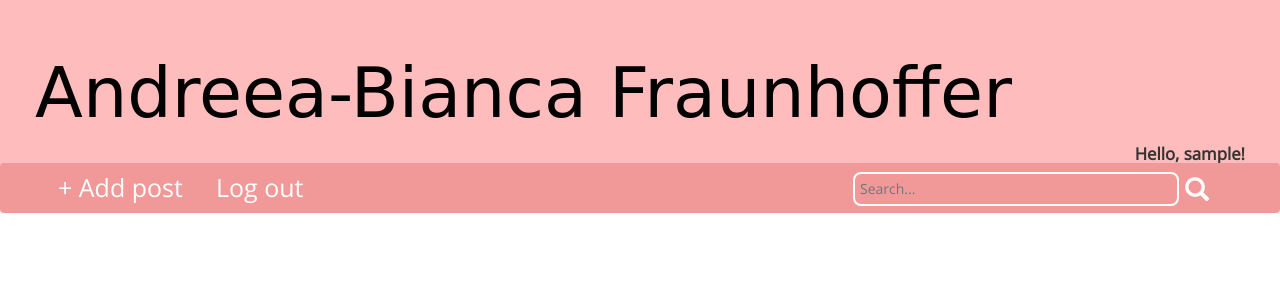
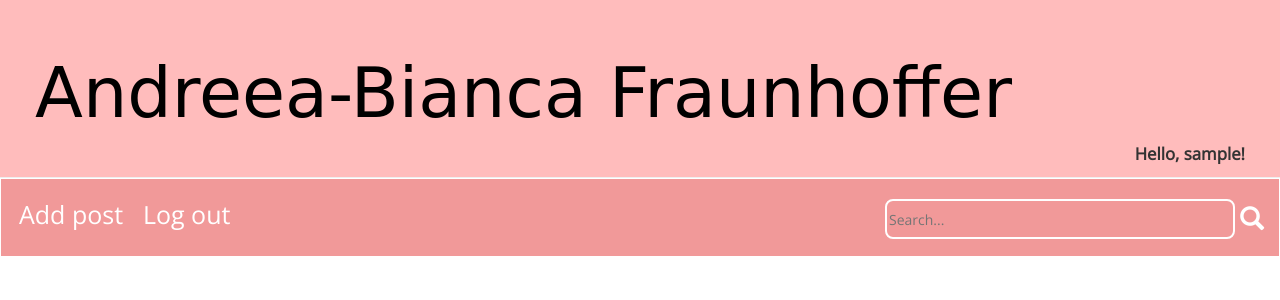
Before and after one commit to biatheawesome/my-first-blog, a Django app: page / in a window 1280 px wide. Shown: the top 300 px of the page. Run offline with Django 3.2, Linux system fonts and the light colour scheme; the visitor is signed in with stand-in values (Sample User, id 1); data that the repository does not hold is empty; some libraries are stand-ins or nearby versions; some web fonts are replaced.

Commit message:
css; site looks prettier

```diff
--- a/blog/static/css/blog.css
+++ b/blog/static/css/blog.css
@@ -1,74 +1,10 @@
-/* .page-header{
-    background-color: #f19999;
-    margin-top: 0px;
-    font-family: 'Open Sans', sans-serif;
-    padding: 45px 45px 45px 45px;
-}
-
-.page-header h1, .page-header h1 a, .page-header h1 a:visited, .page-header h1 a:active, .page-header a {
-    color: #0E131F;
-    font-size: 40pt;
-    text-decoration: none;
-}
-
-
-.navbar{
-
-}
-
-/* .page-header button{
-    transition-duration: 0.4s;
-    background-color: #ffc5c5;
-    font-size: 20px;
-    padding: 15px;
-    float: right;
-    top: -100px;
-    border-radius: 12px;
-    border: transparent;
-}
-
-.page-header button:hover{
-    background-color: transparent;
-    border: 1px solid #0E131F;
-    color: #0E131F;
-}
-
-.page-header input {
-    position: relative;
-    top: -75px;
-    float: right;
-    clear: right;
-    padding: 15px;
-    padding-bottom: 5px;
-    font-size: 22px;
-    border: thin lightslategray;
-}
-
-.title, .title h2, .title h2 a, .title h2 a:visited, .title h2 a:active {
-    font-family: 'Open Sans', sans-serif;
-    color: #0E131F;
-}
-
-.post {
-    background-color: wheat;
-    font-family: 'Raleway', sans-serif;
-}
-
- .search-button {
-    position: relative;
-    top: -51px;
-}
-
-.thumbnailimg {
-    position: relative;
-} */
 
 /*start base.html*/
 
 
 .page-header{
     background-color: #ffbcbc;
-    margin-top: 0px;
+    margin: 0px;
     font-weight: 600;
     padding: 35px;
 }
@@ -83,79 +19,59 @@
     color: black;
 }
 
-.login-menu {
+.hello-user {
     float: right;
     font-family: 'Open Sans', sans-serif;
     font-size: larger;
     top: 35px;
 }
 
-.navbar{
-    background-color:#f19999;
-    margin-top: 0px;
-    top:-35px;
-    height: 50px;
+ul {
+  list-style-type: none;
+  margin: 0;
+  padding: 10;
+  background-color:#f19999;
 }
 
-.new-post{
-    position: relative;
-    top:-5px;
-    margin-left:42px;
+li {
+    display: inline-block;
+    padding: 8px;
 }
 
-.new-post button{
-    padding: 15px;
-    background-color: transparent;
-    border: transparent;
-    font-family: 'Open Sans', sans-serif;
-    font-size: 25px;
-
-}
-
-.glyphicon.glyphicon-plus{
-    color: white;
-
-}
-
-.log-out a, .log-out a:visited, .log-out a:active {
+li a, li a:visited, li a:active {
+    text-align: center;
     font-family: 'Open Sans', sans-serif;
     position: relative;
     float: left;
-    top:-64px;
-    left: 200px;
-    padding: 15px;
     background-color: transparent;
     border: transparent;
     font-size: 25px;
     color: white;
 }
 
-.log-out a:hover {
+li a:hover {
     text-decoration: none;
 }
 
 .search-bar{
-    position: relative;
-    left:-100px;
-    float:right;
-    top:-47px;
-
+    float: right;
 }
 
 .navbar input{
+    position: relative;
+    top: 10px;
     background-color: transparent;
-    padding: 5px;
-    padding-right: 140px;
+    width: 350;
+    height: 40;
     border-radius: 8px;
     border:solid 2px white ;
     font-family: 'Open Sans', sans-serif;
 }
 
 .search-button{
-    position: absolute;
-    float:right;
-    top:-1px;
-    right:-35px;
+    float: right;
+    position: relative;
+    top:11px;
 
 }
 
@@ -189,12 +105,13 @@
 
 .post{
     background-color: #ffe9e9;
+    border-radius: 10px;
 
 }
 
 .title{
     font-family: 'Open Sans', sans-serif;
-
+    padding-left: 10px;
 
 }
 
@@ -205,16 +122,19 @@
 
 .date{
     font-style: italic;
+    padding-left: 10px;
 
 }
 
 .thumbnailimg{
+    padding-left: 10px;
 
 }
 
 .text{
     font-family: 'Raleway', sans-serif;
     font-size: larger;
+    padding-left: 10px;
 
 }
 
@@ -224,6 +144,7 @@
 }
 
 /*end post_list*/
+
 /*start post_detail*/
 
 .edit-button{
@@ -241,14 +162,43 @@
 
 }
 
+.big-title{
+    padding-left: 10px;
+}
+
 .big-image{
+    padding-left: 10px;
 
 }
 
 .big-text{
+    padding-left: 10px;
 
+}
+
+.add-comment, .add-comment a, .add-comment a:visited, .add-comment a:active{
+    color: #0E131F;
+    font-size: large;
 }
 
 .comment{
     margin: 20px 0px 20px 20px;
+    background-color: #ffe9e9;
+    border-radius: 10px;
 }
+
+.comment-author, .comment-text {
+    padding-left: 10px;
+}
+
+/* end post_detail*/
+
+/*start add_comment_to_post */
+
+.new-comment {
+    font-family: 'Open Sans', sans-serif;
+}
+
+.add-comment-tab input{
+    border-radius: 8px;
+}
--- a/blog/templates/blog/base.html
+++ b/blog/templates/blog/base.html
@@ -2,6 +2,7 @@
 
 <html>
     <head>
+
         <title>Bianca's Bridging Coursework</title>
         <link rel="stylesheet" href="//maxcdn.bootstrapcdn.com/bootstrap/3.2.0/css/bootstrap.min.css">
         <link rel="stylesheet" href="//maxcdn.bootstrapcdn.com/bootstrap/3.2.0/css/bootstrap-theme.min.css">
@@ -9,38 +10,51 @@
         <link href="https://fonts.googleapis.com/css2?family=Raleway+Dots&display=swap" rel="stylesheet">
         <link href="https://fonts.googleapis.com/css2?family=&display=Raleway&display=swap" rel="stylesheet">
         <link rel="stylesheet" href="{% static 'css/blog.css' %}">
+
     </head>
 
     <body>
 
+
         <div class="page-header">
+
             <div class="blog-title">
                 <h1><a href="/">Andreea-Bianca Fraunhoffer</a></h1>
             </div>
 
-            <div class="login-menu">
+            <div class="hello-user">
             {%if user.is_authenticated%}
                 <p>Hello, {{ user.username }}!</p>
-            {%else%}
-            <a href="{% url 'login' %}" class="hello-user"><span class="glyphicon glyphicon-lock"></span></a>
             {%endif%}
             </div>
 
         </div>
 
+
         <div class="navbar">
 
+            <ul>
+
             {% if user.is_authenticated %}
-            <div class="new-post">
-                <a href="{% url 'post_new' %}"><button type="button"<span class="glyphicon glyphicon-plus"></span> Add post</button></a>
-            </div>
 
-            <div class="log-out">
+            <li><div class="new-post">
+                <a href="{% url 'post_new' %}"> Add post</a>
+            </div></li>
+
+            <li><div class="log-out">
                 <a href="{% url 'logout' %}"> Log out</a>
-            </div>
+            </div></li>
+
+            {%else%}
+
+            <li><div class="login-button">
+                <a href="{% url 'login' %}"> Log in</a>
+            </div></li>
+
             {% endif %}
 
-            <div class="search-bar">
+
+            <li></li><div class="search-bar">
 
             <form action="{% url 'post_search' %}" method="GET">
                 {%csrf_token%}
@@ -52,7 +66,9 @@
 
             </form>
 
-            </div>
+            </div></li>
+
+            </ul>
 
         </div>
 
```
Also changed, not shown: blog/templates/blog/add_comment_to_post.html (+12 -5 lines), blog/templates/blog/post_detail.html (+17 -5 lines).
